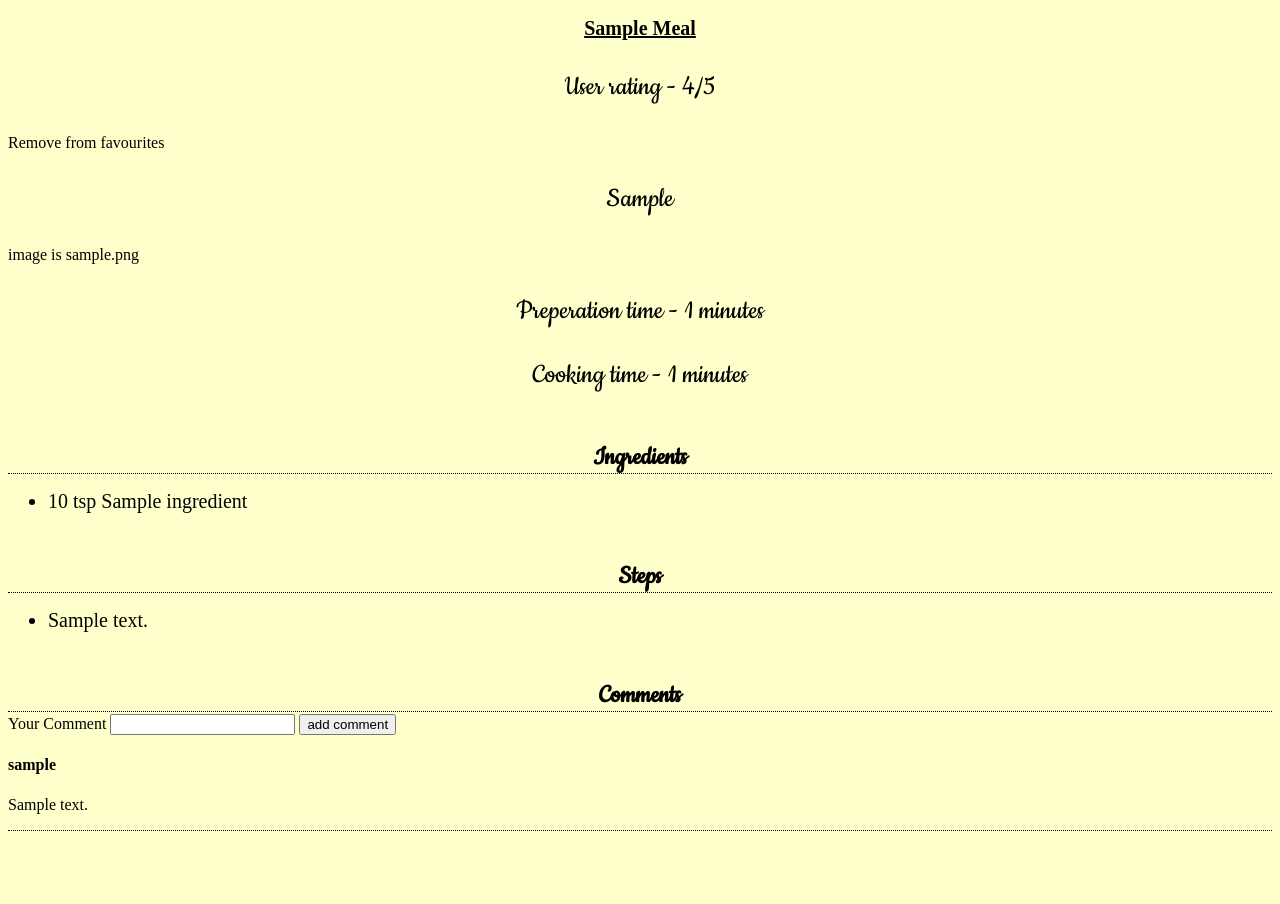
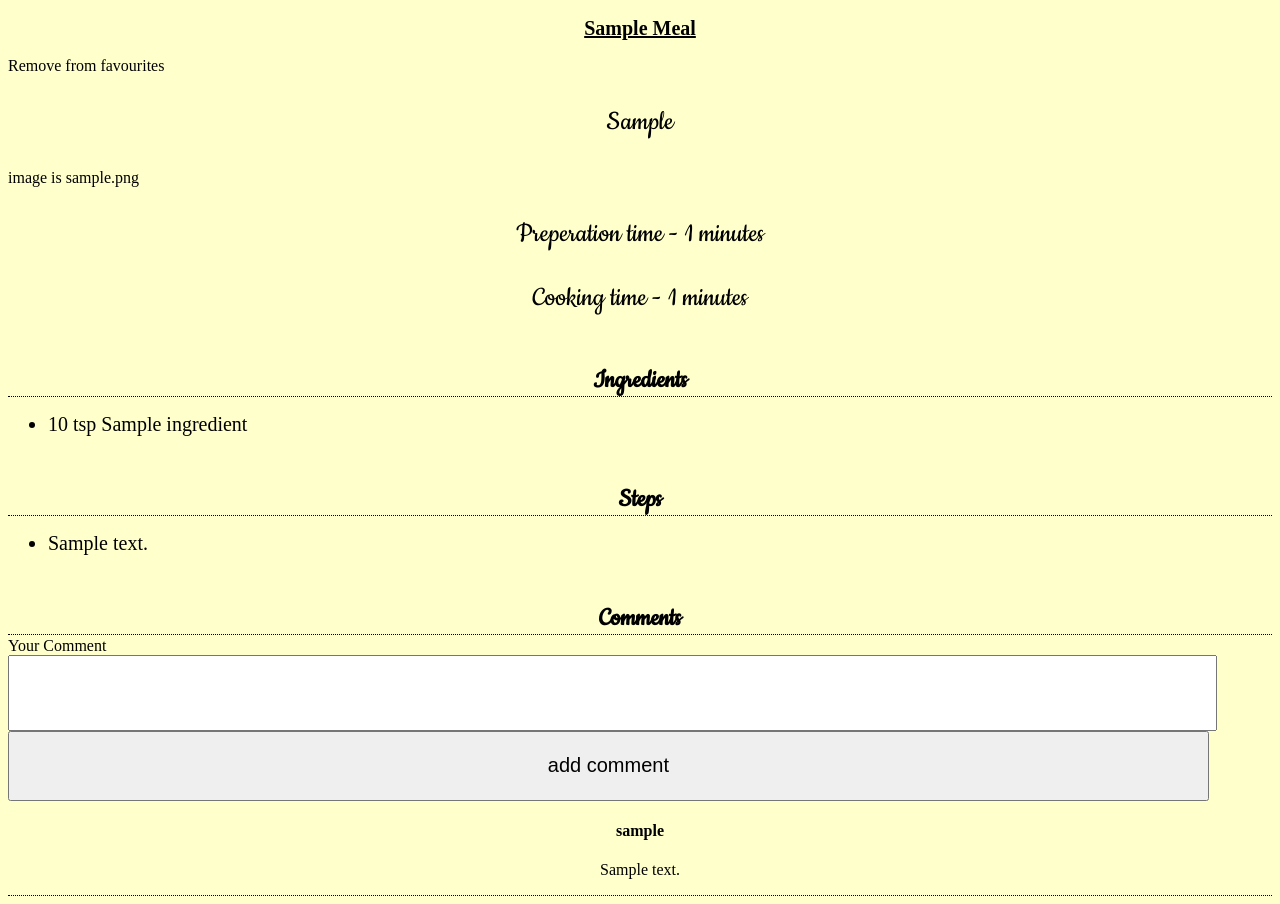
Before and after one commit to danieldeiana/recipease, a Django app: page /1/ in a window 1280 px wide. Shown: the part 186-1090 px from the top of the page. Before the commit the page ends 1017 px from the top, so only its background shows below. Run offline with Django 3.2, Linux system fonts and the light colour scheme; a user stored in the database is signed in; tables that the repository leaves empty hold one stand-in row (values such as "Sample post").

Commit message:
removed user rating

```diff
--- a/recipe/models.py
+++ b/recipe/models.py
@@ -51,7 +51,6 @@ class Meal(models.Model):
     image = models.CharField(max_length=180, null=True, blank=True)
     preparation_time = models.IntegerField()
     cooking_time = models.IntegerField()
-    user_rating = models.IntegerField(default=0)
     category = models.ManyToManyField(Category)
     step = models.ManyToManyField(Step)
     ingredient = models.ManyToManyField(Ingredient)
--- a/recipe/static/recipe/css/base.css
+++ b/recipe/static/recipe/css/base.css
@@ -175,6 +175,13 @@ input#id_name {
 
 #detail-comment {
     border-bottom: 1px dotted black;
+    text-align: center;
+}
+
+#new-comment input {
+    width: 95%;
+    height: 70px;
+    font-size: 20px;
 }
 /*
     Class styles
--- a/recipe/templates/recipe/detail.html
+++ b/recipe/templates/recipe/detail.html
@@ -4,7 +4,6 @@
 {% block content %}
     <div id="recipe-detail">
         <h2>{{ meal.name | title }}</h2>
-        <p>User rating - {{ meal.user_rating }}/5</p>
         {% if premium.activated %}
             {% if meal not in premium.favourites.all %}
                 <a href="{% url 'premium:add_favourite' meal.id %}">Add to favourites</a>
--- a/recipe/templates/recipe/index.html
+++ b/recipe/templates/recipe/index.html
@@ -23,7 +23,6 @@
                     image is {{ meal.image }} <!-- render image here -->
                 {% endif %}
                 <p>{{ meal.intro }}</p>
-                <p>User rating - {{ meal.user_rating }}/5</p>
             {% endfor %}
         {% else %}
             <p>No results to display</p>
```
Also changed, not shown: recipe/migrations/0010_remove_meal_user_rating.py (added).
